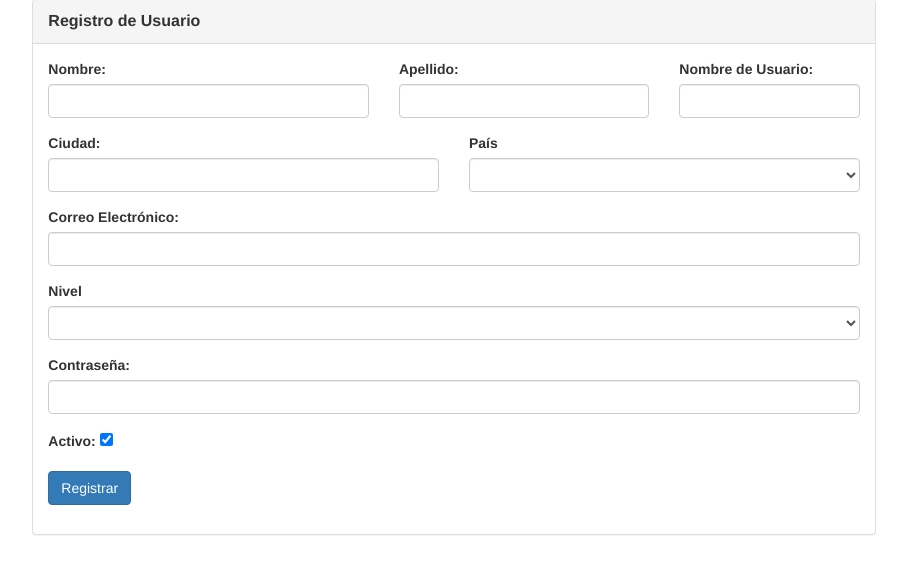
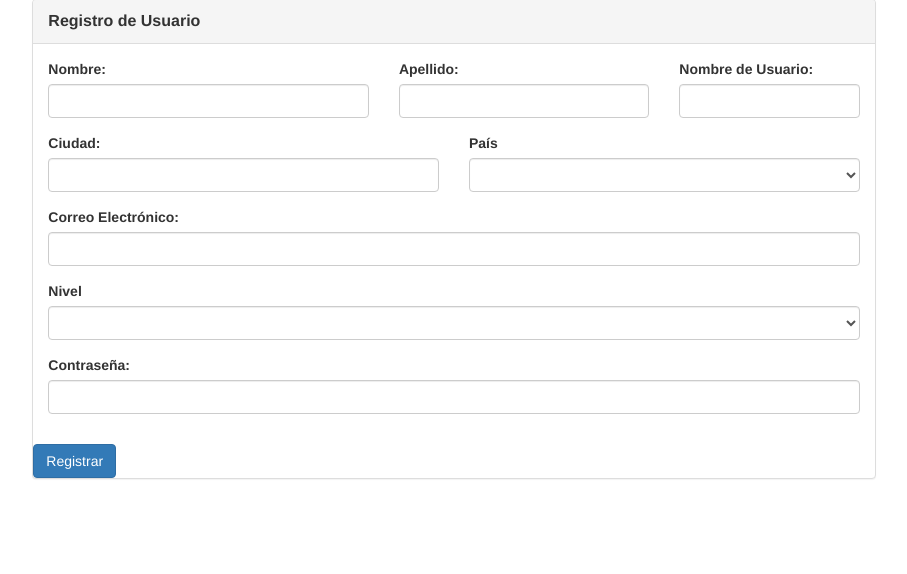
Before and after one commit to eagila926/phpcotizador, a PHP site: page /registro in a window 1280 px wide. Shown: the part 113-687 px from the top of the page, without its empty margins (236-1143 px from the left). Run offline with PHP 8.4, Linux system fonts and the light colour scheme; some libraries are stand-ins or nearby versions.

Commit message:
19-08-2024

```diff
--- a/pages/registro.html
+++ b/pages/registro.html
@@ -20,6 +20,8 @@
 	<link href="assets/morrisjs/morris.css" rel="stylesheet">
 	<!-- Custom Fonts -->
 	<link href="assets/font-awesome/css/font-awesome.min.css" rel="stylesheet" type="text/css">
+
+    <script src="https://code.jquery.com/jquery-3.6.4.min.js"></script>
 </head>
 <body>
     {menufarmacia}
@@ -82,10 +84,12 @@
                                 <label for="nivel">Nivel</label>
                                 <select class="form-control" id="nivel" name="nivel">
                                     <option value=""></option>
-                                    <option value="T">Laboratorio</option>
-                                    <option value="F">Facturacion</option>
+                                    <option value="A">Administrador</option>
+                                    <option value="L">Laboratorio</option>
+                                    <option value="F">Farmacia</option>
+                                    <option value="V">Visitador</option>
                                     <option value="D">Distribuidor</option>
-                                    <option value="E">Usuario Extranjero</option>
+                                    <option value="E">Extranjero</option>
                                 </select>
                             </div>
                         </div>
@@ -93,9 +97,6 @@
                             <label for="contrasena">Contraseña:</label>
                             <input class="form-control" type="password" id="contrasena" name="contrasena" required>
                         </div>
-                        <div class="form-group">
-                            <label for="activo">Activo:</label>
-                            <input type="checkbox" id="activo" name="activo" checked>
                         </div>
                         <button type="submit" name="submit" class="btn btn-primary">Registrar</button>
 
--- a/registro.php
+++ b/registro.php
@@ -13,14 +13,14 @@ if (isset($_POST["submit"])) {
     $correo = $_POST["correo"];
     $nivel = $_POST["nivel"];
     $contrasena = $_POST["contrasena"];
-    $activo = isset($_POST["activo"]) ? 1 : 0; // Si el checkbox está marcado, establece activo en 1; de lo contrario, en 0.
+    $estado = 1; // Estado activo por defecto // Si el checkbox está marcado, establece estado es activo en 1; de lo contrario, en 0.
 
     try {
         $conexion->setAttribute(PDO::ATTR_ERRMODE, PDO::ERRMODE_EXCEPTION);
 
         // Preparar la consulta SQL para insertar un nuevo usuario
-        $sql = "INSERT INTO usuarios (nombre, apellido, ciudad, pais, username, correo, nivel, contraseña, activo)
-                VALUES (:nombre, :apellido, :ciudad, :pais, :username, :correo, :nivel, :contrasena, :activo)"; // Cambiado a ":contrasena"
+        $sql = "INSERT INTO usuarios (nombre, apellido, ciudad, pais, username, correo, nivel, contrasena, estado)
+                VALUES (:nombre, :apellido, :ciudad, :pais, :username, :correo, :nivel, :contrasena, :estado)"; // Cambiado a ":contrasena"
 
         $stmt = $conexion->prepare($sql);
 
@@ -36,7 +36,7 @@ if (isset($_POST["submit"])) {
         $stmt->bindParam(':correo', $correo);
         $stmt->bindParam(':nivel', $nivel);
         $stmt->bindParam(':contrasena', $contrasenaEncriptada); // Cambiado a ":contrasena"
-        $stmt->bindParam(':activo', $activo);
+        $stmt->bindParam(':estado', $estado);
 
         // Ejecutar la consulta
         $stmt->execute();
@@ -48,7 +48,15 @@ if (isset($_POST["submit"])) {
         echo '<script language="javascript">alert('. json_encode($response) . ');</script>';
 
     } catch (PDOException $e) {
-        echo "Error al procesar el formulario: " . $e->getMessage();
+        if ($e->getCode() == "23505") {
+            // Se ha producido un error de violación de unicidad (Unique violation)
+            $errorMessage = "Error al procesar el formulario: " . $e->getMessage();
+            $response = array("status" => "error", "message" => $errorMessage);
+            echo '<script language="javascript">alert('. json_encode($response) . ');</script>';
+        } else {
+            // Otro tipo de error
+            echo "Error al procesar el formulario: " . $e->getMessage();
+        }
     }
 } else {
     // El formulario no se ha enviado
```
